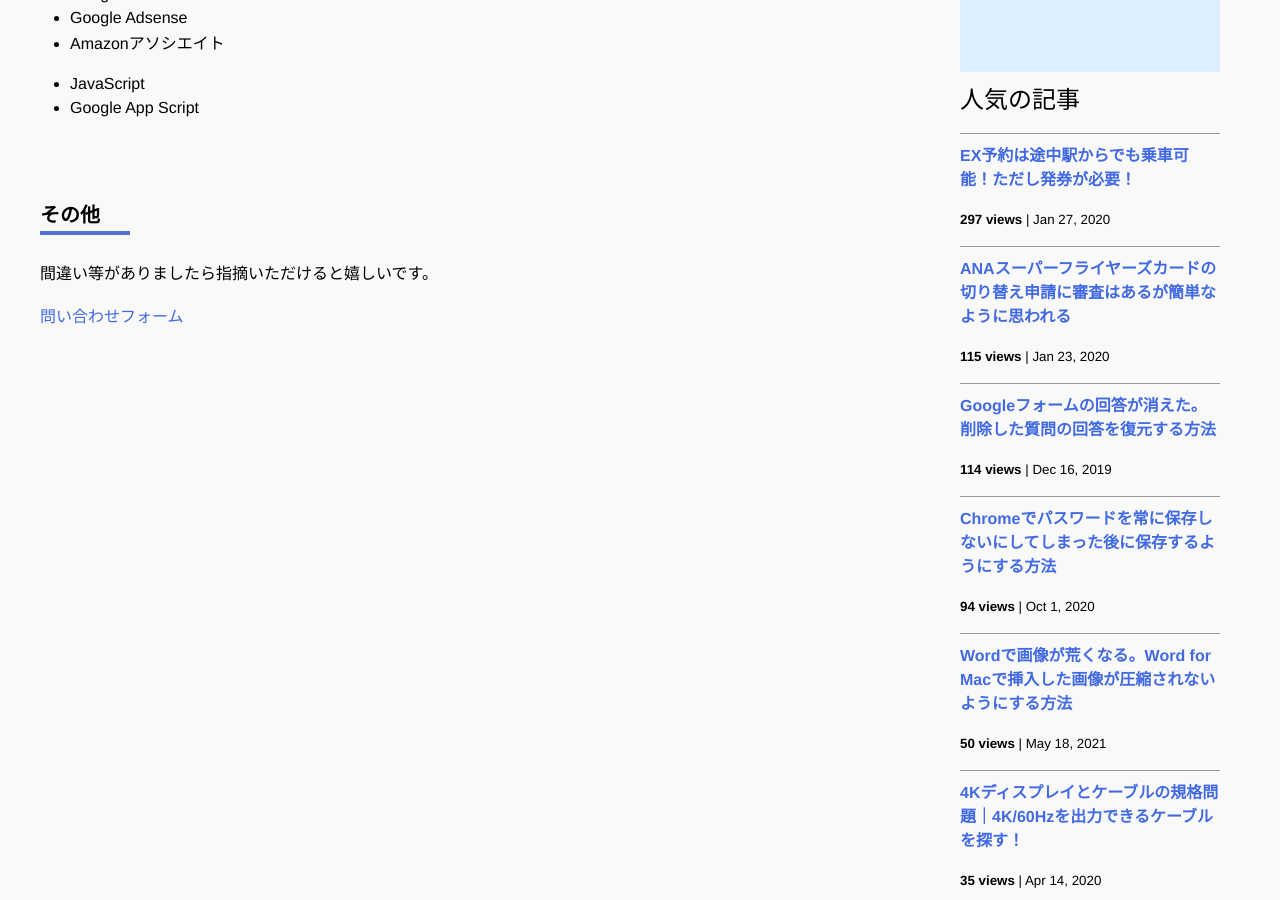
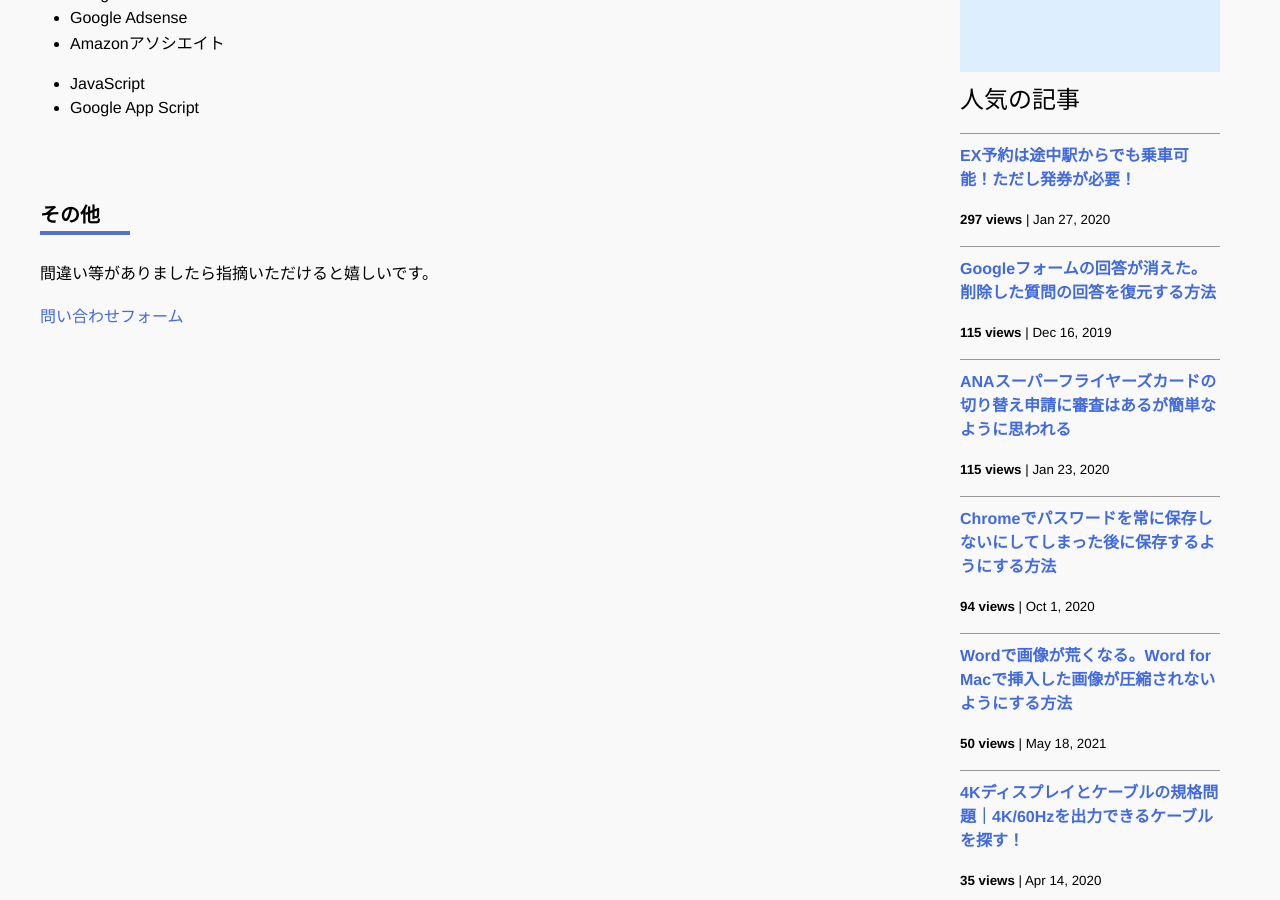
Before and after one commit to iwanaminami/shoyaiwaname, a Jekyll site: the page built from about.markdown, in a window 1280 px wide and 900 px high, scrolled down 741 px. Built offline with Jekyll 4.4.1, drawn with Linux system fonts in a browser that asks for light colours; nearby versions of some CDN libraries; comment, search, counter and statistics services are not loaded.

Commit message:
chore(ga): update _data/popularposts.yml 20250925-1752

```diff
--- a/_data/popularposts.yml
+++ b/_data/popularposts.yml
@@ -2,9 +2,9 @@ side:
   - view: 297
     url: "/2020/01/27/ex-rideontheway.html"
   - view: 115
+    url: "/2019/12/16/restore-googleform.html"
+  - view: 115
     url: "/2020/01/23/sfc-judge.html"
-  - view: 114
-    url: "/2019/12/16/restore-googleform.html"
   - view: 94
     url: "/2020/10/01/googlepassword.html"
   - view: 50
```
